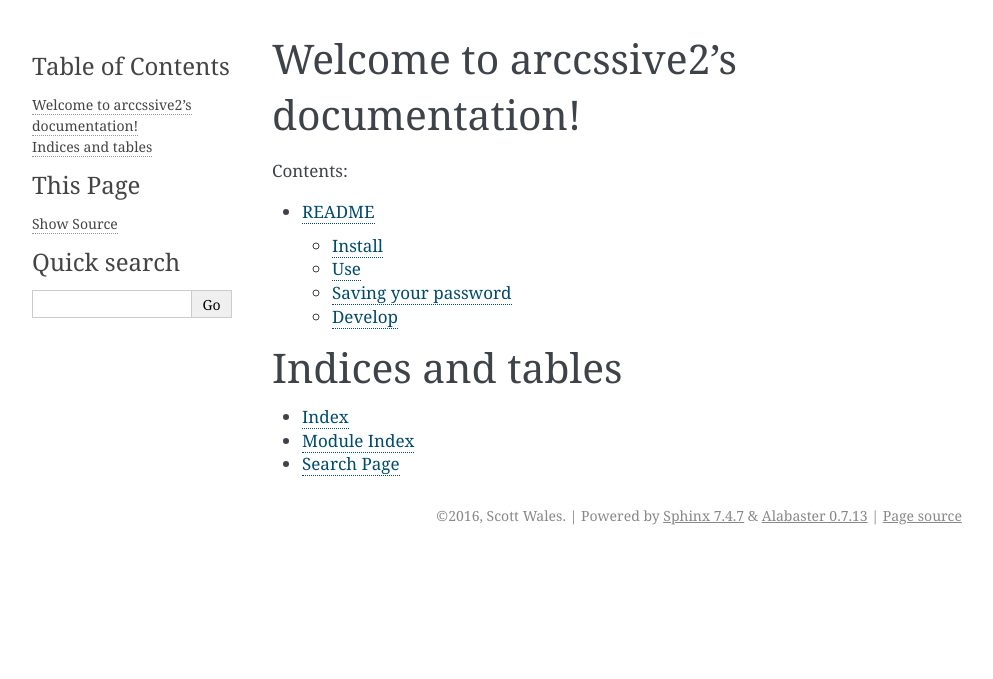
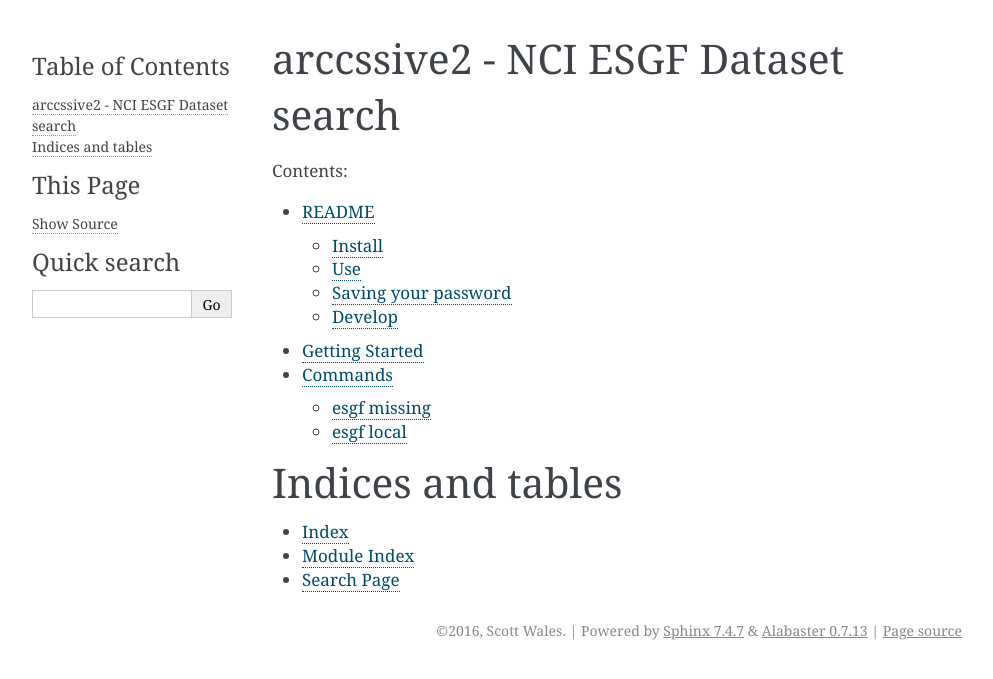
Before and after one commit to coecms/clef, a Sphinx documentation site: the page built from docs/index.rst, in a window 1280 px wide. Shown: the top 679 px of the page, without its empty margins (148-1141 px from the left). Built offline with Sphinx 7.4.7, drawn with Linux system fonts in a browser that asks for light colours; pages that are not in the unit, such as notebooks, are missing from menus; some of the changed lines change nothing that is shown.

Commit message:
Add getting started guide

```diff
--- a/docs/conf.py
+++ b/docs/conf.py
@@ -13,7 +13,6 @@
 # serve to show the default.
 
 from pkg_resources import get_distribution
-from recommonmark.parser import CommonMarkParser
 import sys
 import os
 
@@ -40,14 +39,10 @@ extensions = [
 # Add any paths that contain templates here, relative to this directory.
 templates_path = ['_templates']
 
-source_parsers = {
-    '.md': CommonMarkParser,
-}
-
 # The suffix(es) of source filenames.
 # You can specify multiple suffix as a list of string:
 # source_suffix = ['.rst', '.md']
-source_suffix = ['.rst', '.md']
+source_suffix = ['.rst']
 
 # The encoding of source files.
 #source_encoding = 'utf-8-sig'
--- /dev/null
+++ b/docs/gettingstarted.rst
@@ -0,0 +1,86 @@
+Getting Started
+===============
+
+arccssive2 is presently installed in an anaconda environment, which must be
+loaded before use (on either VDI or Raijin)::
+
+    $ module use /g/data3/hh5/public/modules
+    $ module load conda
+    $ source activate arccssive2-dev
+
+arccssive2 is accessed through the command-line `esgf` program. There are
+presently two main commands:
+
+ * :code:`esgf local` finds local files on NCI's ESGF mirror
+
+ * :code:`esgf missing` finds files on ESGF that haven't been downloaded to NCI
+
+The search works like the ESGF search website, e.g. https://esgf.nci.org.au/search/esgf_nci.
+Results can be filtered by using flags::
+
+    $ esgf local --project CMIP5 \
+               --model ACCESS1.0 \
+               --experiment historical \
+               --time_frequency mon \
+               --variable ua \
+               --variable va
+
+If the same flag is used multiple times both terms will be searched for. You
+can also use :code:`%` as a wildcard, e.g. :code:`--model ACCESS%` to return
+ACCESS1.0 and ACCESS1.3 data.
+
+In order to connect to the NCI MAS database you will need to provide your NCI
+username, using the :code:`--user` flag::
+
+    $ esgf local --user saw562 \
+               # ...
+
+When querying the ESGF website, the total amount of results is limited to
+1,000. If `arccssive2` finds more results it will ask you to refine your query.
+You can follow the link to see the query `arccssive2` used on the ESGF
+website::
+
+    $ esgf missing --user saw562 --project CMIP5
+    Exception: Too many results (1030069), try limiting your search
+    https://esgf.nci.org.au/search/esgf_nci?query=&distrib=on&latest=on&project=CMIP5
+
+Commands
+========
+
+esgf missing
+------------
+
+:code:`esgf missing` searches ESGF for files that haven't been downloaded to
+NCI. It returns ESGF file IDs for each missing file::
+
+    $ esgf missing --user saw562 --project CMIP5 \
+                   --model HadCM3 --experiment historical \
+                   --time_frequency day --ensemble r1i1p1 \
+                   --variable ta
+
+    cmip5.output2.MOHC.HadCM3.historical.day.atmos.day.r1i1p1.v20110728.ta_day_HadCM3_historical_r1i1p1_18591201-18841130.nc|esgf-data1.ceda.ac.uk
+    cmip5.output2.MOHC.HadCM3.historical.day.atmos.day.r1i1p1.v20110728.ta_day_HadCM3_historical_r1i1p1_18841201-19091130.nc|esgf-data1.ceda.ac.uk
+    cmip5.output2.MOHC.HadCM3.historical.day.atmos.day.r1i1p1.v20110728.ta_day_HadCM3_historical_r1i1p1_19091201-19341130.nc|esgf-data1.ceda.ac.uk
+
+NOTE: ESGF keeps track of only the most recent versions of each file, so if the
+versions in the NCI mirror and ESGF don't match this command can return false
+positives.
+
+esgf local
+----------
+
+:code:`esgf local` searches the local file system for files that have been
+downloaded to NCI. It returns the path to the file on NCI's /g/data disk::
+
+     $ esgf local --user saw562 --project CMIP5 \
+                  --model ACCESS1.0 --experiment historical \
+                  --time_frequency day --ensemble r1i1p1 \
+                  --variable ta --all-versions
+
+     /g/data1/rr3/publications/CMIP5/output1/CSIRO-BOM/ACCESS1-0/historical/day/atmos/day/r1i1p1/v20130124/ta/ta_day_ACCESS1-0_historical_r1i1p1_19500101-19541231.nc
+     /g/data1/rr3/publications/CMIP5/output1/CSIRO-BOM/ACCESS1-0/historical/day/atmos/day/r1i1p1/v20130124/ta/ta_day_ACCESS1-0_historical_r1i1p1_19550101-19591231.nc
+     /g/data1/rr3/publications/CMIP5/output1/CSIRO-BOM/ACCESS1-0/historical/day/atmos/day/r1i1p1/v20130124/ta/ta_day_ACCESS1-0_historical_r1i1p1_19600101-19641231.nc
+
+NOTE: Presently the default behaviour is to check for the most recent file
+version on ESGF, and return only files with that version. This is likely to
+change, and can be disabled with the :code:`--all-versions` flag.
--- a/docs/index.rst
+++ b/docs/index.rst
@@ -3,7 +3,7 @@
    You can adapt this file completely to your liking, but it should at least
    contain the root `toctree` directive.
 
-Welcome to arccssive2's documentation!
+arccssive2 - NCI ESGF Dataset search
 ======================================================
 
 Contents:
@@ -12,6 +12,7 @@ Contents:
    :maxdepth: 2
 
    readme.rst
+   gettingstarted.rst
    api/autoindex.rst
    api/modules.rst
 
```
